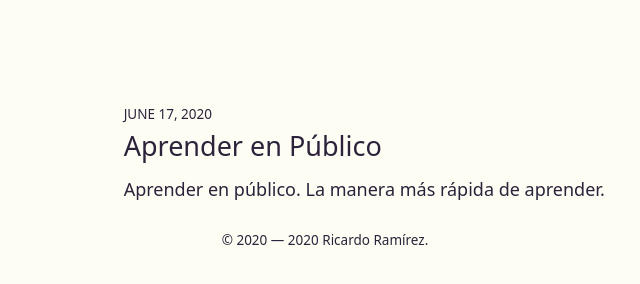
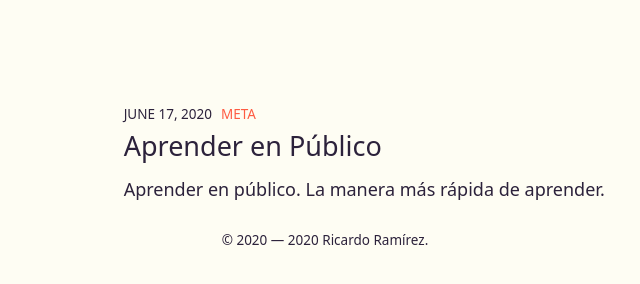
Before and after one commit to ricardoerl/ricardoerl.com, a Gatsby site: page /blog in a window 1280 px wide. Shown: the full height of the page, 315-955 px from the left. Built offline with nearby package versions, Linux system fonts and the light colour scheme; Gatsby itself is replaced by a stand-in of ours.

Commit message:
Add tags in blog page

```diff
--- a/src/pages/blog.js
+++ b/src/pages/blog.js
@@ -14,12 +14,18 @@ const IndexPage = ({
     ({
       node: {
         id,
-        frontmatter: { date, title, path, excerpt },
+        frontmatter: { date, title, path, tags, excerpt },
       },
     }) => {
       return (
         <article key={id}>
-          <BlogHeader title={title} date={date} path={path} extract={excerpt} />
+          <BlogHeader
+            title={title}
+            date={date}
+            tags={tags}
+            path={path}
+            extract={excerpt}
+          />
         </article>
       );
     },
```
